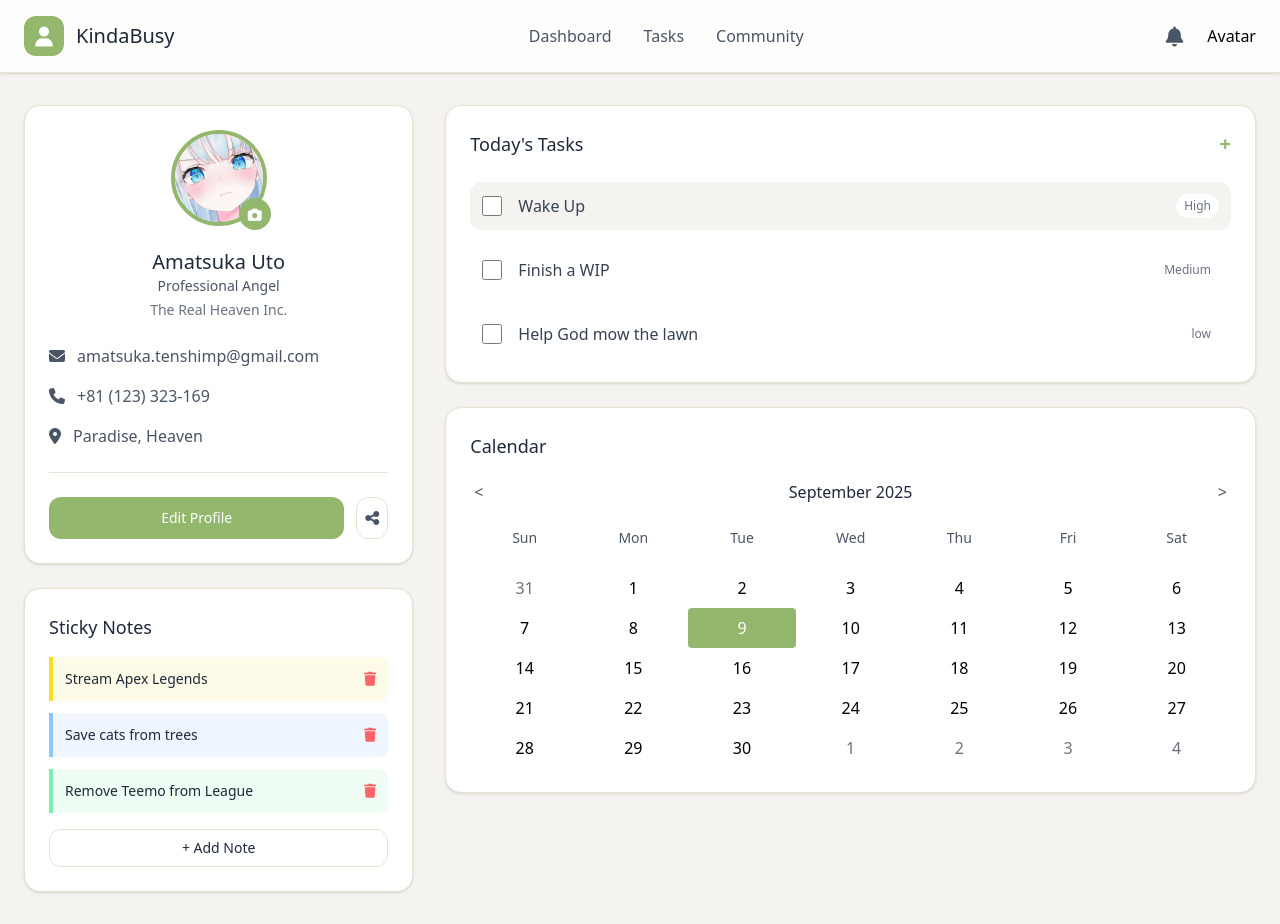
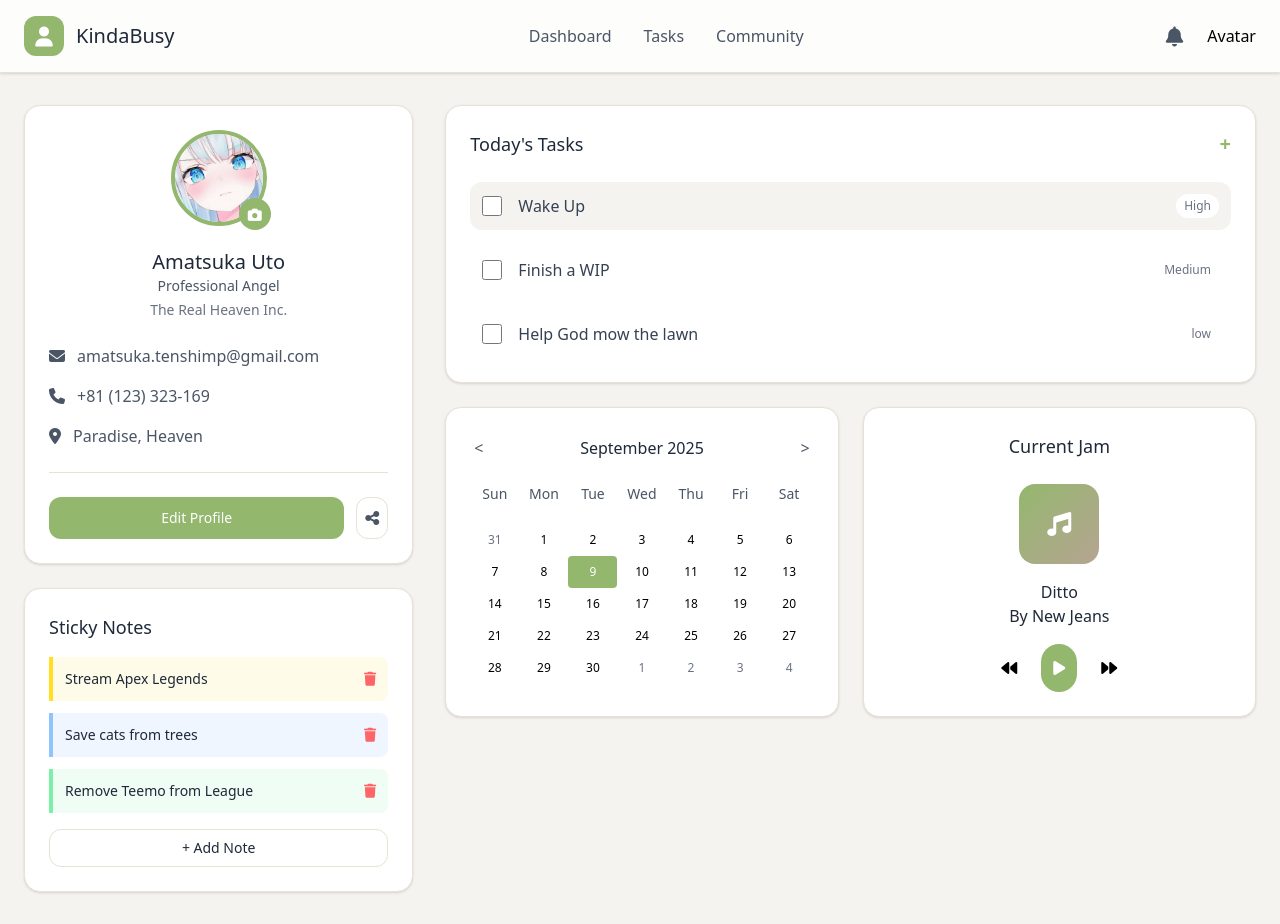
Before and after one commit to MarkLorens/KindaBusy, a React (Vite) app: page / in a window 1280 px wide. Built offline with nearby package versions, Linux system fonts and the light colour scheme.

Commit message:
Implemented song of the day

```diff
--- a/src/components/calendar.jsx
+++ b/src/components/calendar.jsx
@@ -68,7 +68,7 @@ const Calendar = () => {
         days.push(
           <div
             key={day}
-            className={`p-2 text-center cursor-pointer rounded
+            className={`p-2 text-center cursor-pointer rounded text-xs
               ${!isSameMonth(day, monthStart) ? "text-gray-500" : ""}
               ${
                 isSameDay(day, selectedDate)
@@ -98,7 +98,6 @@ const Calendar = () => {
       id="Calendar"
       className="bg-white rounded-2xl p-6 shadow-sm border border-warm"
     >
-      <h3 className="text-lg font-medium text-gray-800 mb-4">Calendar</h3>
       {renderHeader()}
       {renderDays()}
       {renderDates()}
--- a/src/pages/home.jsx
+++ b/src/pages/home.jsx
@@ -145,8 +145,37 @@ const Home = () => {
                 </div>
               </div>
             </div>
-            <div id="Middle-Tools">
+            <div
+              id="Middle-Tools"
+              className="grid grid-cols-1 md:grid-cols-2 gap-6 text-center"
+            >
               <Calendar />
+              <div
+                id="Song-Otd"
+                className="bg-white rounded-2xl p-6 shadow-sm border border-warm"
+              >
+                <h3 className="text-lg font-medium text-gray-800 mb-6">
+                  Current Jam
+                </h3>
+                <div className="text-center">
+                  <div className="w-20 h-20 rounded-2xl mx-auto mb-4 flex items-center justify-center bg-gradient-to-br from-sage to-[#B5A491]">
+                    <i class="fa-solid fa-music text-white text-2xl"></i>
+                  </div>
+                  <h4 className="font-medium text-gray-800">Ditto</h4>
+                  <p className="font-medium text-gray-800">By New Jeans</p>
+                  <div className="flex items-center justify-center space-x-4 mt-4">
+                    <button className="p-2 rounded-full transition-colors hover:bg-cream cursor-pointer">
+                      <i class="fa-solid fa-backward"></i>
+                    </button>
+                    <button className="p-3 bg-sage text-white rounded-full hover:bg-sage/80 transition-colors cursor-pointer">
+                      <i class="fa-solid fa-play"></i>
+                    </button>
+                    <button className="p-2 rounded-full transition-colors hover:bg-cream cursor-pointer">
+                      <i class="fa-solid fa-forward"></i>
+                    </button>
+                  </div>
+                </div>
+              </div>
             </div>
             <div id="Bottom-Section"></div>
           </div>
```
